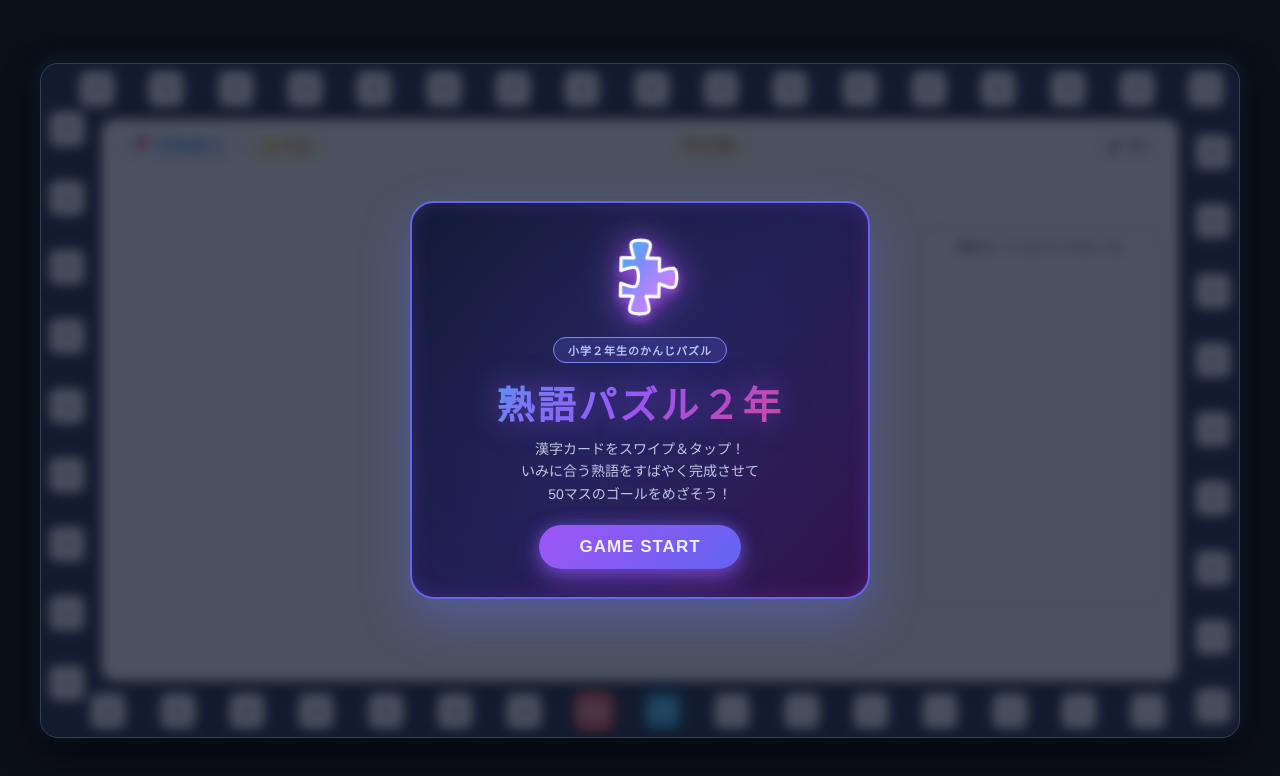
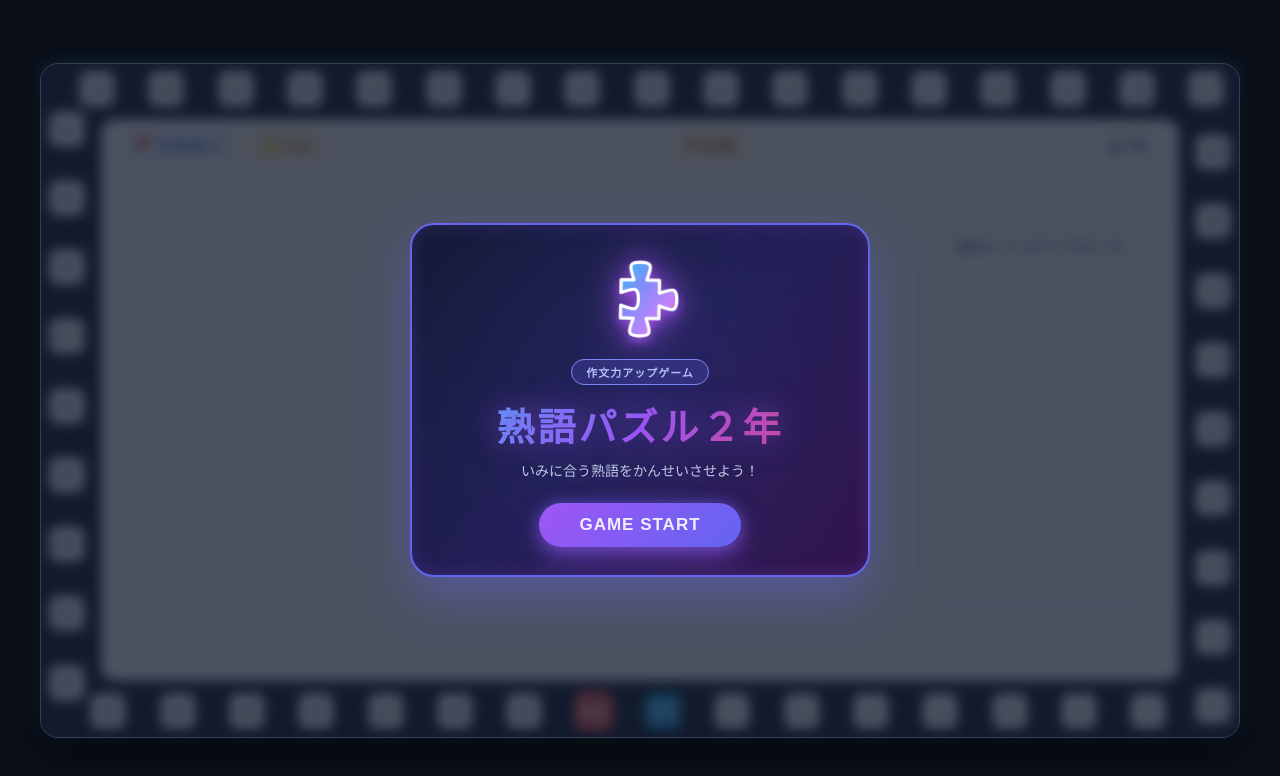
Before and after one commit to t044-050-ctrl/jukugo-puzzle-2nen, a plain HTML site: page index.html in a window 1280 px wide. Drawn offline with Linux system fonts and the light colour scheme.

Commit message:
Change hero badge and update description text
Updated the hero badge text and modified the description for clarity.

```diff
--- a/index.html
+++ b/index.html
@@ -1990,12 +1990,10 @@ function showStartModal() {
             fill="url(#puzzleGrad)" stroke="#ffffff" stroke-width="4" stroke-linejoin="round" filter="url(#puzzleGlow)"/>
         </svg>
       </div>
-      <div class="start-hero-badge">小学２年生のかんじパズル</div>
+      <div class="start-hero-badge">作文力アップゲーム</div>
       <h1 class="start-hero-title">熟語パズル２年</h1>
       <p class="start-hero-desc">
-        漢字カードをスワイプ＆タップ！<br>
-        いみに合う熟語をすばやく完成させて<br>
-        50マスのゴールをめざそう！
+        いみに合う熟語をかんせいさせよう！
       </p>
       <button class="start-play-btn" onclick="startGameFromModal(this)">GAME START</button>
     </div>
```
